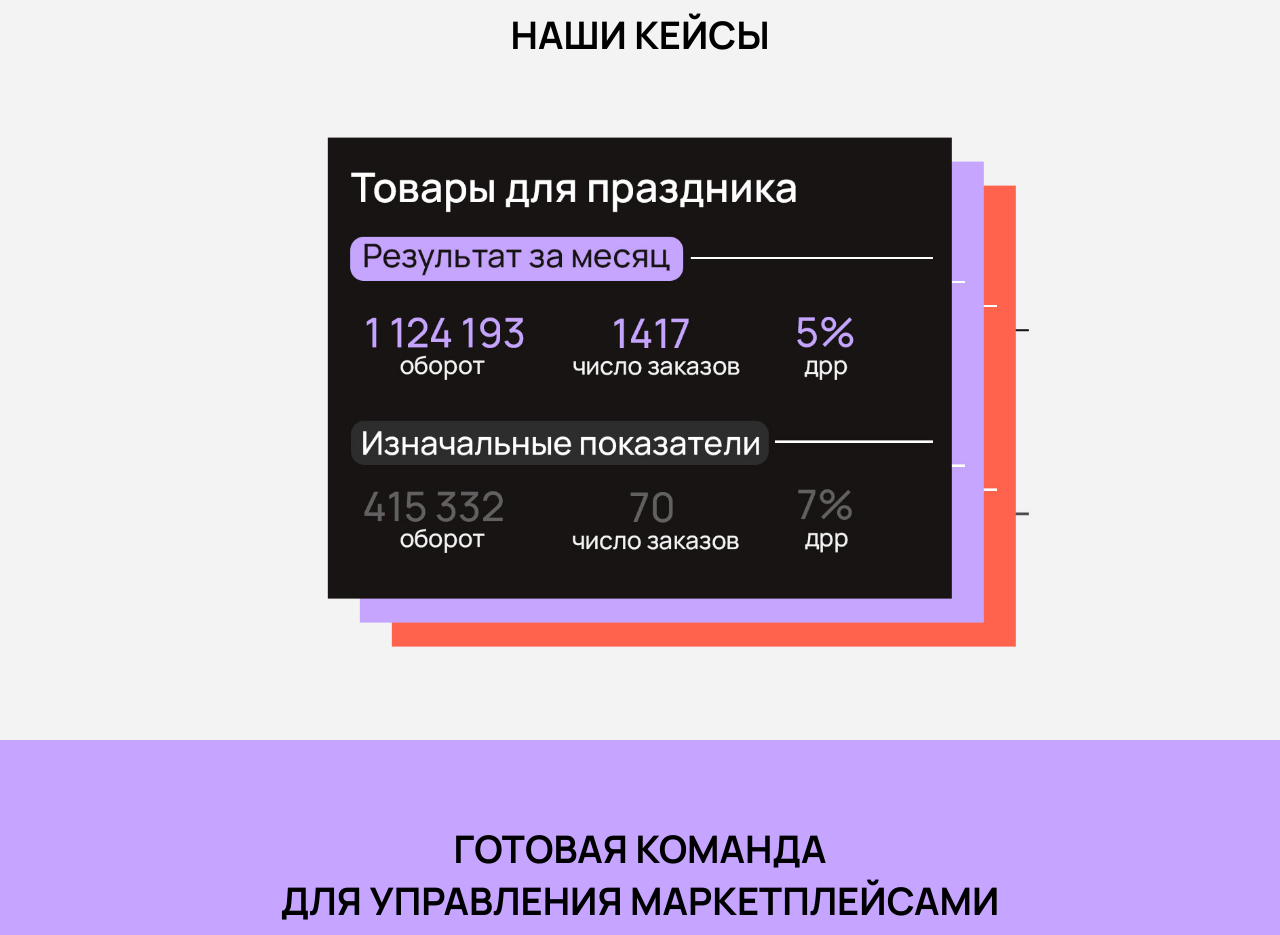
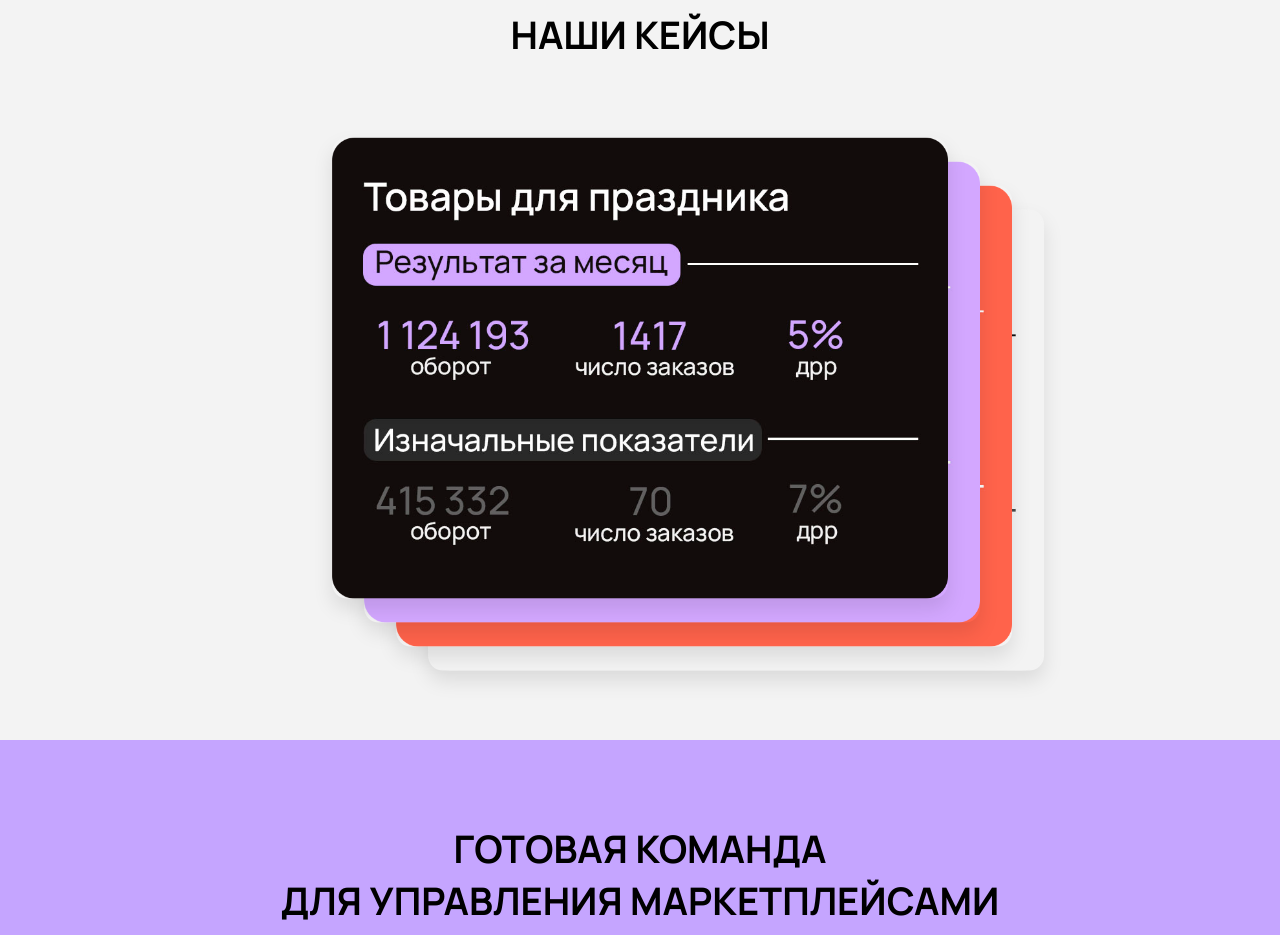
Before and after one commit to Plovmmm/kis, a plain HTML site: page index.html in a window 1280 px wide. Shown: the part 1380-2315 px from the top of the page. Drawn offline with Linux system fonts and the light colour scheme; files whose address does not match are found by name; a web font is replaced by a local one.

Commit message:
Add files via upload

```diff
--- a/index.html
+++ b/index.html
@@ -107,16 +107,16 @@
     <div class="slider">
         <div class="slider-wrapper">
             <div class="slide slide-1">
-                <img src="img/1.jpg" alt="Кейс 1" class="slide-image">
+                <img src="img/1.png" alt="Кейс 1" class="slide-image">
             </div>
             <div class="slide slide-2">
-                <img src="img/2.jpg" alt="Кейс 2" class="slide-image">
+                <img src="img/2.png" alt="Кейс 2" class="slide-image">
             </div>
             <div class="slide slide-3">
-                <img src="img/3.jpg" alt="Кейс 3" class="slide-image">
+                <img src="img/3.png" alt="Кейс 3" class="slide-image">
             </div>
             <div class="slide slide-4">
-                <img src="img/4.jpg" alt="Кейс 4" class="slide-image">
+                <img src="img/4.png" alt="Кейс 4" class="slide-image">
             </div>
         </div>
     </div>
--- a/slider.css
+++ b/slider.css
@@ -34,6 +34,7 @@
   width: 100%;
   height: 100%;
   position: absolute;
+
   transition: transform 0.8s ease, opacity 0.8s ease;
 }
 
@@ -54,11 +55,16 @@
   text-align: left; /* Возвращаем выравнивание текста по левому краю */
   border: none; /* Убираем рамки */
 }
+.slide-image{
+  box-shadow: 0 10px 20px rgba(0, 0, 0, 0.1);
+  border-radius: 15px;
+}
 
 .slide-card .slide-number {
   font-size: 28px;
   font-weight: bold;
   margin-bottom: 10px;
+  box-shadow: 0 10px 20px rgba(0, 0, 0, 0.7);
 }
 
 .slide-card .slide-description {
```
Also changed, not shown: img/1.png (added), img/2.png (added), img/3.png (added), img/4.png (added).
